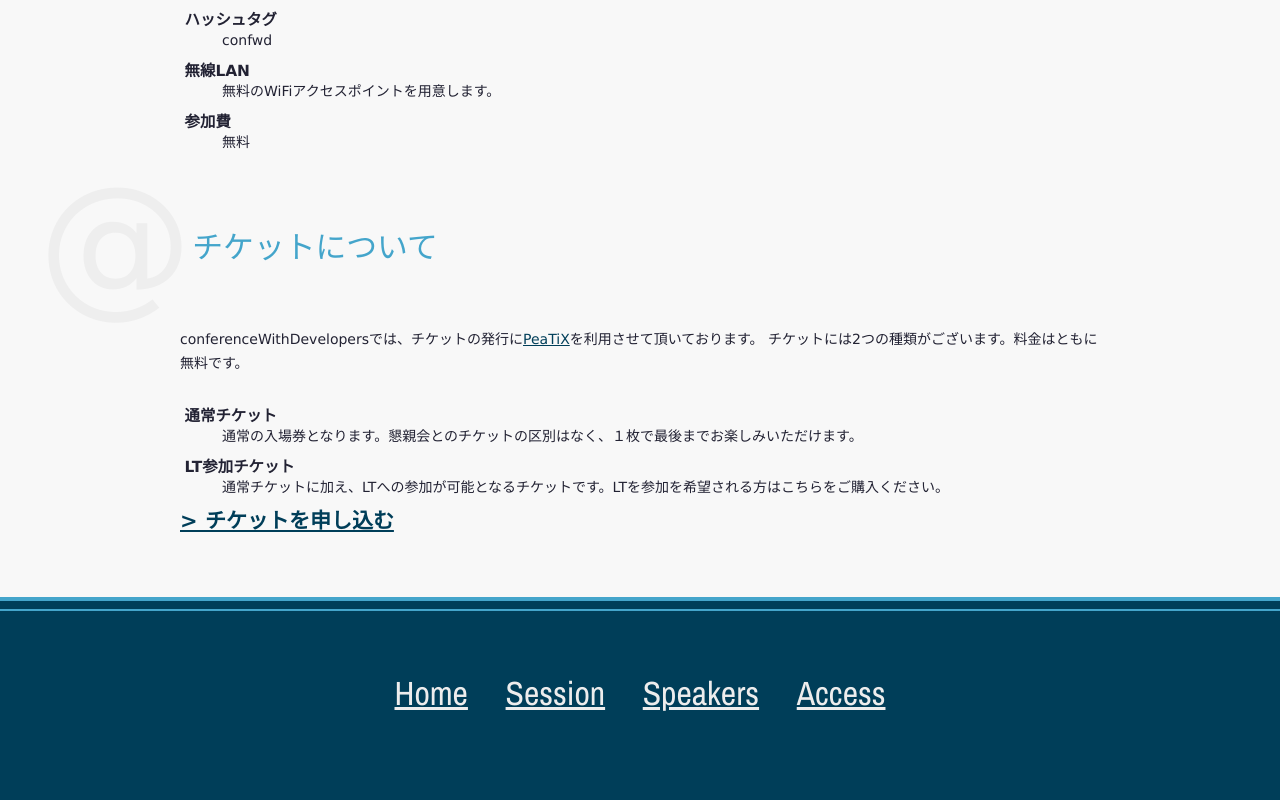
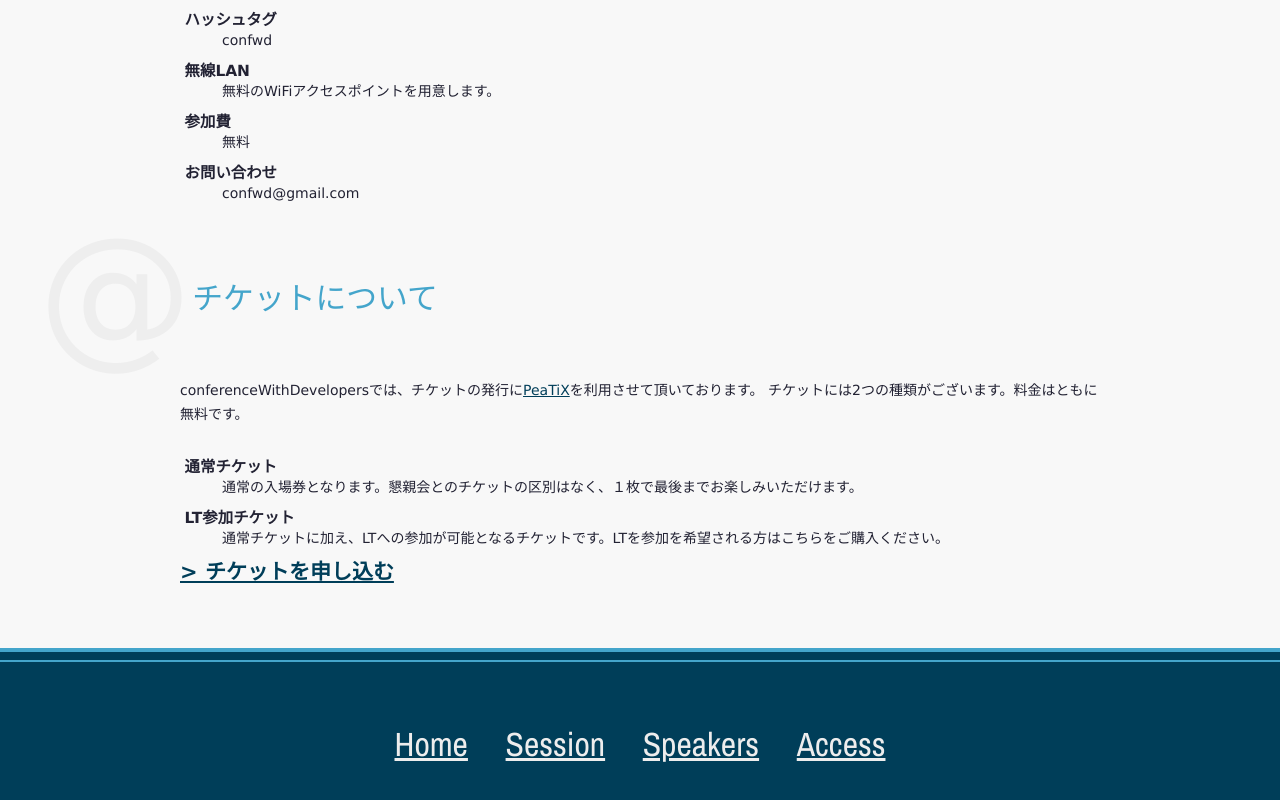
Before and after one commit to conference-with-developers/conference-with-developers.github.com, a plain HTML site: page index.html in a window 1280 px wide. Shown: the part 868-1668 px from the top of the page. Before the commit the page ends 1643 px from the top, so only its background shows below. Drawn offline with nearby package versions, Linux system fonts and the light colour scheme.

Commit message:
added お問い合わせ

```diff
--- a/index.html
+++ b/index.html
@@ -61,6 +61,10 @@
 <dt>参加費</dt>
 
 <dd>無料</dd>
+
+<dt>お問い合わせ</dt>
+
+<dd>confwd@gmail.com</dd>
 </dl>
 
 <h1 id='id6'>チケットについて</h1>
```
Also changed, not shown: stylesheets/screen.css (+9 -9 lines).
